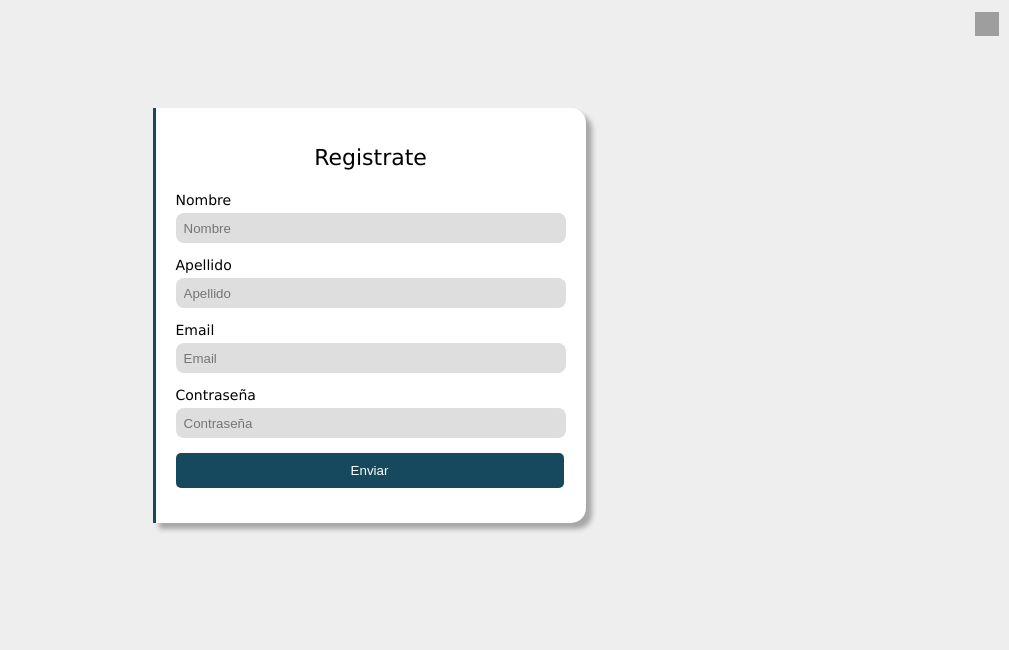
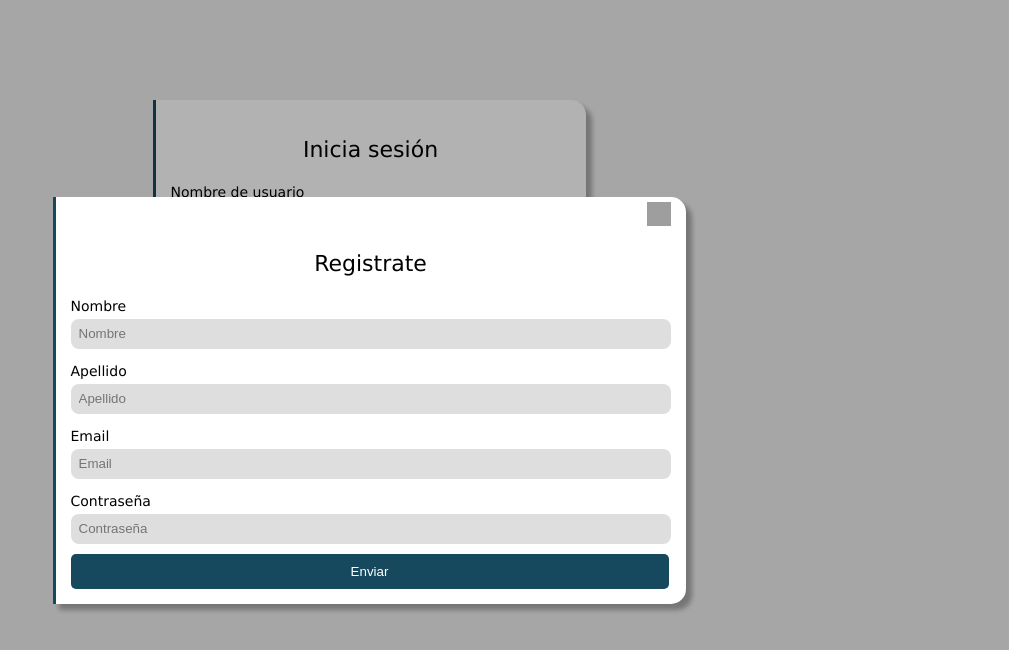
Before and after one commit to Jair-Luna/ALMUERZI, a plain HTML site: page Front-End/index.html in a window 1280 px wide. Both pictures are taken after a click on the button "Registrarse". Shown: the whole page, without its empty margins (271-1280 px from the left). Drawn offline with Linux system fonts and the light colour scheme; grey boxes are pictures that could not be loaded.

Commit message:
popup de registro

```diff
--- a/Front-End/index.html
+++ b/Front-End/index.html
@@ -24,21 +24,21 @@
         <div>
           <button class="btn block">Enviar</button>
         </div>
+      </form>
       <div>
         <button id="register-btn" class="btnR block">Registrarse</button>
       </div>
-      </form>
     </div>
-  </template>
 
-  <template id="register-template">
-    <div class="form-main">
-      <img
+    <div class="overlay" id="overlay">
+      <div class="popup" id="popup">
+        <i class="exit-btn" id="exit-register"
+          ><img
             id="exit-btn"
             src="https://static.xx.fbcdn.net/rsrc.php/v3/y2/r/__geKiQnSG-.png"
             width="24"
             height="24"
-      />
+        /></i>
         <p class="form-title">Registrate</p>
         <form class="register-form" id="register-form">
           <div>
@@ -51,7 +51,7 @@
           </div>
           <div>
             <p>Email</p>
-          <input type="text" id="emailR" placeholder="Email" />
+            <input type="email" id="emailR" placeholder="Email" />
           </div>
           <div>
             <p>Contraseña</p>
@@ -62,9 +62,13 @@
           </div>
         </form>
       </div>
+    </div>
   </template>
 
+  <template id="register-template"> </template>
+
   <template id="orders-view">
+    <div class="container">
       <div id="meals">
         <ul id="meals-list">
           <p>Cargando...</p>
@@ -79,6 +83,7 @@
           <p>Cargando...</p>
         </ul>
       </div>
+    </div>
   </template>
   <script src="main.js"></script>
 </html>
--- a/Front-End/main.css
+++ b/Front-End/main.css
@@ -2,12 +2,19 @@ body {
   background-color: #eee;
 }
 
-#app {
+#app .container {
   display: flex;
 }
 
-#app div {
-  background-color: #fff;
+#app #meals {
+  background-color: #c3ddfa;
+  flex-grow: 1;
+  margin: 5px;
+  margin-top: 0;
+}
+
+#app #orders {
+  background-color: #f8b7b7;
   flex-grow: 1;
   margin: 5px;
   margin-top: 0;
@@ -21,8 +28,15 @@ body {
   margin-right: 0;
 }
 
-ul {
+#app ul {
+  padding: 10px 20px;
+}
+
+#app ul li {
   list-style-type: none;
+  border: solid 1px;
+  margin: 5px 0px;
+  padding: 5px 2px;
 }
 
 #submit {
@@ -48,6 +62,7 @@ ul {
 }
 
 #app .form-main {
+  background-color: #ffffff;
   max-width: 400px;
   margin: 0 auto;
   margin-top: 100px;
@@ -90,6 +105,20 @@ ul {
   background-color: #2e6279;
 }
 
+.btnR {
+  background-color: #dac511;
+  color: white;
+  border: solid 0;
+  border-radius: 5px;
+  padding: 10px 15px;
+  margin-top: 10px;
+}
+
+.btnR:hover {
+  cursor: pointer;
+  background-color: #d4c855;
+}
+
 .block {
   width: calc(100% - 2px);
 }
@@ -98,6 +127,34 @@ ul {
   text-align: center;
   font-size: 22px;
   font-family: Verdana, Geneva, Tahoma, sans-serif;
+}
+
+.overlay {
+  background: rgba(0, 0, 0, 0.3);
+  position: fixed;
+  top: 0;
+  left: 0;
+  right: 0;
+  bottom: 0;
+  display: flex;
+  align-items: center;
+  justify-content: center;
+  visibility: hidden;
+}
+
+.overlay.active {
+  visibility: visible;
+}
+
+.popup {
+  background-color: #fff;
+  width: 600px;
+  padding: 5px 15px 15px 15px;
+  border-radius: 15px;
+  border-top-left-radius: 0px;
+  border-bottom-left-radius: 0px;
+  border-left: solid #17495e;
+  box-shadow: 6px 6px 5px rgba(0, 0, 0, 0.3);
 }
 
 .register-form input {
@@ -116,23 +173,12 @@ ul {
   font-family: Verdana, Geneva, Tahoma, sans-serif;
 }
 
-.btnR {
-  background-color: #dac511;
-  color: white;
-  border: solid 0;
-  border-radius: 5px;
-  padding: 10px 15px;
-  margin-top: 10px;
+.popup .exit-btn {
+  display: block;
+  text-align: right;
+  line-height: 16px;
 }
 
-.btnR:hover {
+#exit-btn:hover {
   cursor: pointer;
-  background-color: #d4c855;
 }
-
-#exit-btn {
-  position: absolute;
-  right: 10px;
-  top: 12px;
-  z-index: 2;
-}
--- a/Front-End/main.js
+++ b/Front-End/main.js
@@ -162,13 +162,24 @@ const renderLogin = () => {
   };
 
   const registerButton = document.getElementById('register-btn');
-  registerButton.addEventListener('click', renderRegister);
+  const overlay = document.getElementById('overlay');
+  const popup = document.getElementById('popup');
+  const exit = document.getElementById('exit-register');
+
+  registerButton.addEventListener('click', function () {
+    overlay.classList.add('active');
+    renderRegister();
+  });
+
+  exit.addEventListener('click', function () {
+    overlay.classList.remove('active');
+  });
 };
 
-//Shows register template, register a new user
+//Shows register popup, register a new user
 const renderRegister = () => {
-  const registerTemplate = document.getElementById('register-template');
-  document.getElementById('app').innerHTML = registerTemplate.innerHTML;
+  // const registerTemplate = document.getElementById('register-template');
+  // document.getElementById('app').innerHTML = registerTemplate.innerHTML;
 
   const registerForm = document.getElementById('register-form');
 
@@ -197,9 +208,6 @@ const renderRegister = () => {
     alert('Now you have signed up, Log in with your new creadentials');
     renderLogin();
   };
-
-  const exit = document.getElementById('exit-btn');
-  exit.addEventListener('click', renderLogin);
 };
 
 const renderOrders = () => {
```
Lines whose indentation alone changed are shown as unchanged.
